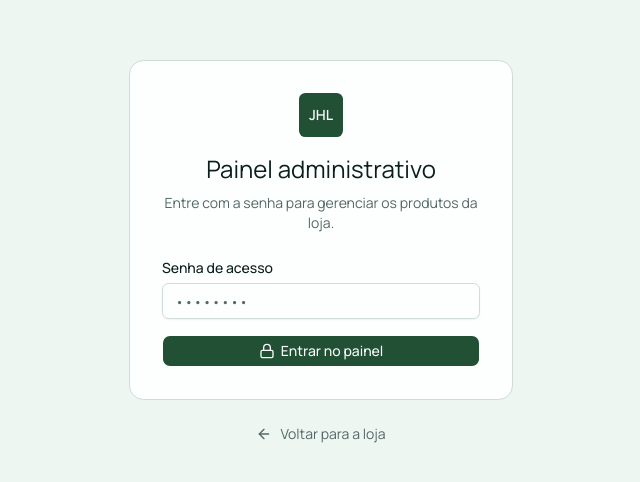
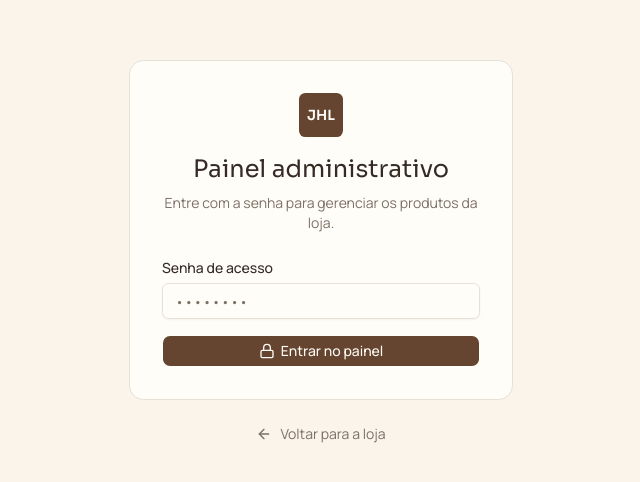
Before and after one commit to caiobueno55/jhlmoveisV2, a Next.js app: page /admin/login in a window 1280 px wide. Shown: the part 148-630 px from the top of the page, without its empty margins (319-959 px from the left). Built offline with nearby package versions, Linux system fonts and the light colour scheme; no server answers.

Commit message:
Update globals.css

```diff
--- a/app/globals.css
+++ b/app/globals.css
@@ -6,7 +6,7 @@
 
 @theme inline {
   --font-sans: var(--font-manrope);
-  --font-serif: var(--font-lora);
+  --font-serif: var(--font-sora);
   --color-sidebar-ring: var(--sidebar-ring);
   --color-sidebar-border: var(--sidebar-border);
   --color-sidebar-accent-foreground: var(--sidebar-accent-foreground);
@@ -49,109 +49,109 @@
 
 :root {
   color-scheme: light;
-  --background: oklch(0.982 0.006 160);
-  --foreground: oklch(0.22 0.025 190);
-  --card: oklch(0.998 0.003 160);
-  --card-foreground: oklch(0.22 0.025 190);
-  --popover: oklch(0.998 0.003 160);
-  --popover-foreground: oklch(0.22 0.025 190);
-  --primary: oklch(0.39 0.07 155);
-  --primary-foreground: oklch(0.985 0.006 160);
-  --secondary: oklch(0.94 0.018 165);
-  --secondary-foreground: oklch(0.29 0.05 155);
-  --muted: oklch(0.94 0.012 185);
-  --muted-foreground: oklch(0.5 0.025 190);
-  --accent: oklch(0.68 0.12 25);
-  --accent-foreground: oklch(0.99 0.006 160);
+  --background: oklch(0.98 0.012 85);
+  --foreground: oklch(0.3 0.02 55);
+  --card: oklch(0.995 0.008 85);
+  --card-foreground: oklch(0.3 0.02 55);
+  --popover: oklch(0.995 0.008 85);
+  --popover-foreground: oklch(0.3 0.02 55);
+  --primary: oklch(0.42 0.055 55);
+  --primary-foreground: oklch(0.99 0.008 85);
+  --secondary: oklch(0.95 0.018 80);
+  --secondary-foreground: oklch(0.33 0.035 55);
+  --muted: oklch(0.955 0.014 82);
+  --muted-foreground: oklch(0.55 0.022 60);
+  --accent: oklch(0.68 0.11 45);
+  --accent-foreground: oklch(0.99 0.008 85);
   --destructive: oklch(0.56 0.2 27);
-  --border: oklch(0.88 0.014 170);
-  --input: oklch(0.88 0.014 170);
-  --ring: oklch(0.55 0.09 155);
-  --chart-1: oklch(0.55 0.09 155);
-  --chart-2: oklch(0.68 0.12 25);
-  --chart-3: oklch(0.58 0.075 220);
-  --chart-4: oklch(0.72 0.07 95);
-  --chart-5: oklch(0.78 0.045 175);
+  --border: oklch(0.91 0.014 80);
+  --input: oklch(0.91 0.014 80);
+  --ring: oklch(0.6 0.08 55);
+  --chart-1: oklch(0.6 0.08 55);
+  --chart-2: oklch(0.68 0.11 45);
+  --chart-3: oklch(0.72 0.07 90);
+  --chart-4: oklch(0.55 0.022 60);
+  --chart-5: oklch(0.86 0.025 82);
   --radius: 0.5rem;
-  --sidebar: oklch(0.955 0.012 165);
-  --sidebar-foreground: oklch(0.22 0.025 190);
-  --sidebar-primary: oklch(0.39 0.07 155);
-  --sidebar-primary-foreground: oklch(0.985 0.006 160);
-  --sidebar-accent: oklch(0.94 0.018 165);
-  --sidebar-accent-foreground: oklch(0.29 0.05 155);
-  --sidebar-border: oklch(0.88 0.014 170);
-  --sidebar-ring: oklch(0.55 0.09 155);
+  --sidebar: oklch(0.96 0.014 82);
+  --sidebar-foreground: oklch(0.3 0.02 55);
+  --sidebar-primary: oklch(0.42 0.055 55);
+  --sidebar-primary-foreground: oklch(0.99 0.008 85);
+  --sidebar-accent: oklch(0.95 0.018 80);
+  --sidebar-accent-foreground: oklch(0.33 0.035 55);
+  --sidebar-border: oklch(0.91 0.014 80);
+  --sidebar-ring: oklch(0.6 0.08 55);
 }
 
 .dark {
   color-scheme: dark;
-  --background: oklch(0.17 0.025 190);
-  --foreground: oklch(0.95 0.008 165);
-  --card: oklch(0.22 0.025 185);
-  --card-foreground: oklch(0.95 0.008 165);
-  --popover: oklch(0.22 0.025 185);
-  --popover-foreground: oklch(0.95 0.008 165);
-  --primary: oklch(0.79 0.075 155);
-  --primary-foreground: oklch(0.18 0.025 190);
-  --secondary: oklch(0.27 0.026 180);
-  --secondary-foreground: oklch(0.95 0.008 165);
-  --muted: oklch(0.27 0.022 190);
-  --muted-foreground: oklch(0.74 0.02 175);
-  --accent: oklch(0.72 0.12 25);
-  --accent-foreground: oklch(0.16 0.018 190);
+  --background: oklch(0.19 0.016 50);
+  --foreground: oklch(0.95 0.012 82);
+  --card: oklch(0.24 0.02 52);
+  --card-foreground: oklch(0.95 0.012 82);
+  --popover: oklch(0.24 0.02 52);
+  --popover-foreground: oklch(0.95 0.012 82);
+  --primary: oklch(0.86 0.045 80);
+  --primary-foreground: oklch(0.22 0.025 52);
+  --secondary: oklch(0.3 0.022 54);
+  --secondary-foreground: oklch(0.95 0.012 82);
+  --muted: oklch(0.3 0.022 54);
+  --muted-foreground: oklch(0.73 0.02 78);
+  --accent: oklch(0.68 0.12 45);
+  --accent-foreground: oklch(0.16 0.02 50);
   --destructive: oklch(0.68 0.18 25);
-  --border: oklch(0.96 0.008 165 / 14%);
-  --input: oklch(0.96 0.008 165 / 18%);
-  --ring: oklch(0.79 0.075 155);
-  --chart-1: oklch(0.79 0.075 155);
-  --chart-2: oklch(0.72 0.12 25);
-  --chart-3: oklch(0.72 0.07 220);
-  --chart-4: oklch(0.78 0.06 95);
-  --chart-5: oklch(0.35 0.03 185);
-  --sidebar: oklch(0.2 0.024 190);
-  --sidebar-foreground: oklch(0.95 0.008 165);
-  --sidebar-primary: oklch(0.79 0.075 155);
-  --sidebar-primary-foreground: oklch(0.18 0.025 190);
-  --sidebar-accent: oklch(0.27 0.026 180);
-  --sidebar-accent-foreground: oklch(0.95 0.008 165);
-  --sidebar-border: oklch(0.96 0.008 165 / 14%);
-  --sidebar-ring: oklch(0.79 0.075 155);
+  --border: oklch(0.98 0.01 82 / 14%);
+  --input: oklch(0.98 0.01 82 / 18%);
+  --ring: oklch(0.68 0.12 45);
+  --chart-1: oklch(0.68 0.12 45);
+  --chart-2: oklch(0.86 0.045 80);
+  --chart-3: oklch(0.72 0.07 90);
+  --chart-4: oklch(0.73 0.02 78);
+  --chart-5: oklch(0.3 0.022 54);
+  --sidebar: oklch(0.22 0.018 52);
+  --sidebar-foreground: oklch(0.95 0.012 82);
+  --sidebar-primary: oklch(0.68 0.12 45);
+  --sidebar-primary-foreground: oklch(0.16 0.02 50);
+  --sidebar-accent: oklch(0.3 0.022 54);
+  --sidebar-accent-foreground: oklch(0.95 0.012 82);
+  --sidebar-border: oklch(0.98 0.01 82 / 14%);
+  --sidebar-ring: oklch(0.68 0.12 45);
 }
 
 @media (prefers-color-scheme: dark) {
   :root:not(.light) {
     color-scheme: dark;
-    --background: oklch(0.17 0.025 190);
-    --foreground: oklch(0.95 0.008 165);
-    --card: oklch(0.22 0.025 185);
-    --card-foreground: oklch(0.95 0.008 165);
-    --popover: oklch(0.22 0.025 185);
-    --popover-foreground: oklch(0.95 0.008 165);
-    --primary: oklch(0.79 0.075 155);
-    --primary-foreground: oklch(0.18 0.025 190);
-    --secondary: oklch(0.27 0.026 180);
-    --secondary-foreground: oklch(0.95 0.008 165);
-    --muted: oklch(0.27 0.022 190);
-    --muted-foreground: oklch(0.74 0.02 175);
-    --accent: oklch(0.72 0.12 25);
-    --accent-foreground: oklch(0.16 0.018 190);
+    --background: oklch(0.19 0.016 50);
+    --foreground: oklch(0.95 0.012 82);
+    --card: oklch(0.24 0.02 52);
+    --card-foreground: oklch(0.95 0.012 82);
+    --popover: oklch(0.24 0.02 52);
+    --popover-foreground: oklch(0.95 0.012 82);
+    --primary: oklch(0.86 0.045 80);
+    --primary-foreground: oklch(0.22 0.025 52);
+    --secondary: oklch(0.3 0.022 54);
+    --secondary-foreground: oklch(0.95 0.012 82);
+    --muted: oklch(0.3 0.022 54);
+    --muted-foreground: oklch(0.73 0.02 78);
+    --accent: oklch(0.68 0.12 45);
+    --accent-foreground: oklch(0.16 0.02 50);
     --destructive: oklch(0.68 0.18 25);
-    --border: oklch(0.96 0.008 165 / 14%);
-    --input: oklch(0.96 0.008 165 / 18%);
-    --ring: oklch(0.79 0.075 155);
-    --chart-1: oklch(0.79 0.075 155);
-    --chart-2: oklch(0.72 0.12 25);
-    --chart-3: oklch(0.72 0.07 220);
-    --chart-4: oklch(0.78 0.06 95);
-    --chart-5: oklch(0.35 0.03 185);
-    --sidebar: oklch(0.2 0.024 190);
-    --sidebar-foreground: oklch(0.95 0.008 165);
-    --sidebar-primary: oklch(0.79 0.075 155);
-    --sidebar-primary-foreground: oklch(0.18 0.025 190);
-    --sidebar-accent: oklch(0.27 0.026 180);
-    --sidebar-accent-foreground: oklch(0.95 0.008 165);
-    --sidebar-border: oklch(0.96 0.008 165 / 14%);
-    --sidebar-ring: oklch(0.79 0.075 155);
+    --border: oklch(0.98 0.01 82 / 14%);
+    --input: oklch(0.98 0.01 82 / 18%);
+    --ring: oklch(0.68 0.12 45);
+    --chart-1: oklch(0.68 0.12 45);
+    --chart-2: oklch(0.86 0.045 80);
+    --chart-3: oklch(0.72 0.07 90);
+    --chart-4: oklch(0.73 0.02 78);
+    --chart-5: oklch(0.3 0.022 54);
+    --sidebar: oklch(0.22 0.018 52);
+    --sidebar-foreground: oklch(0.95 0.012 82);
+    --sidebar-primary: oklch(0.68 0.12 45);
+    --sidebar-primary-foreground: oklch(0.16 0.02 50);
+    --sidebar-accent: oklch(0.3 0.022 54);
+    --sidebar-accent-foreground: oklch(0.95 0.012 82);
+    --sidebar-border: oklch(0.98 0.01 82 / 14%);
+    --sidebar-ring: oklch(0.68 0.12 45);
   }
 }
 
```
